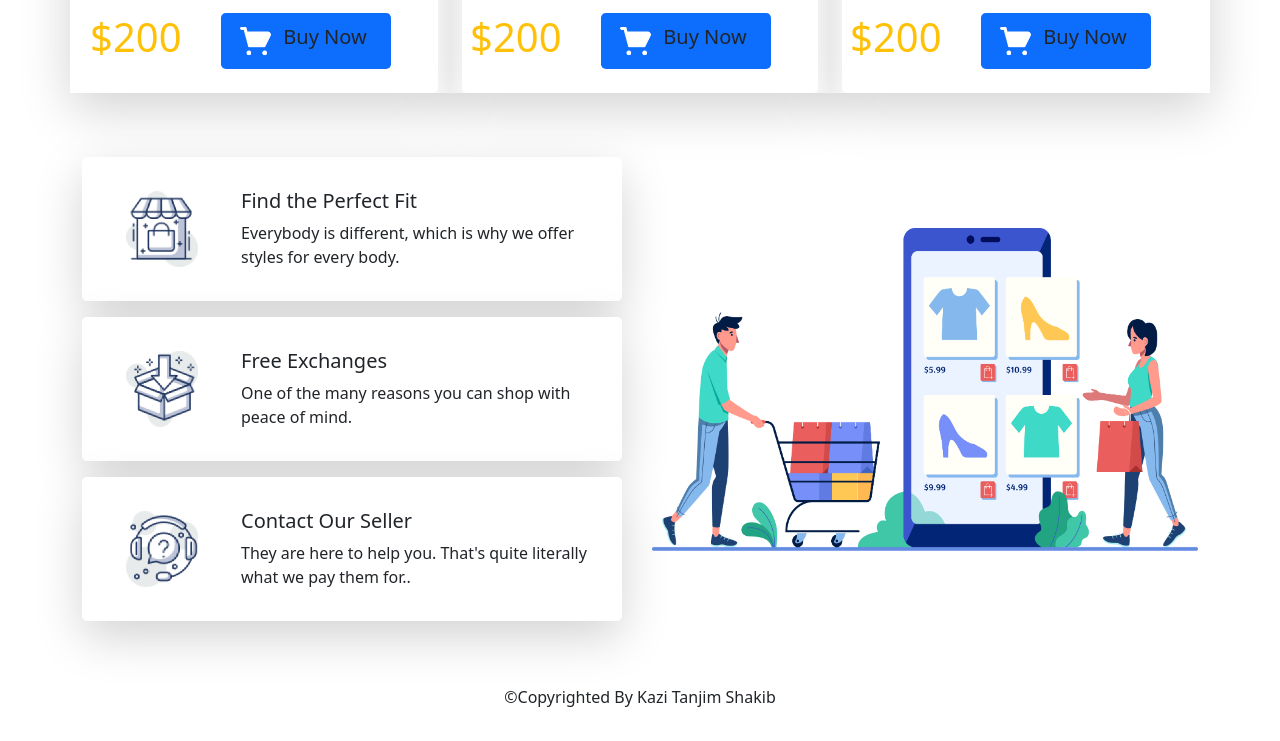
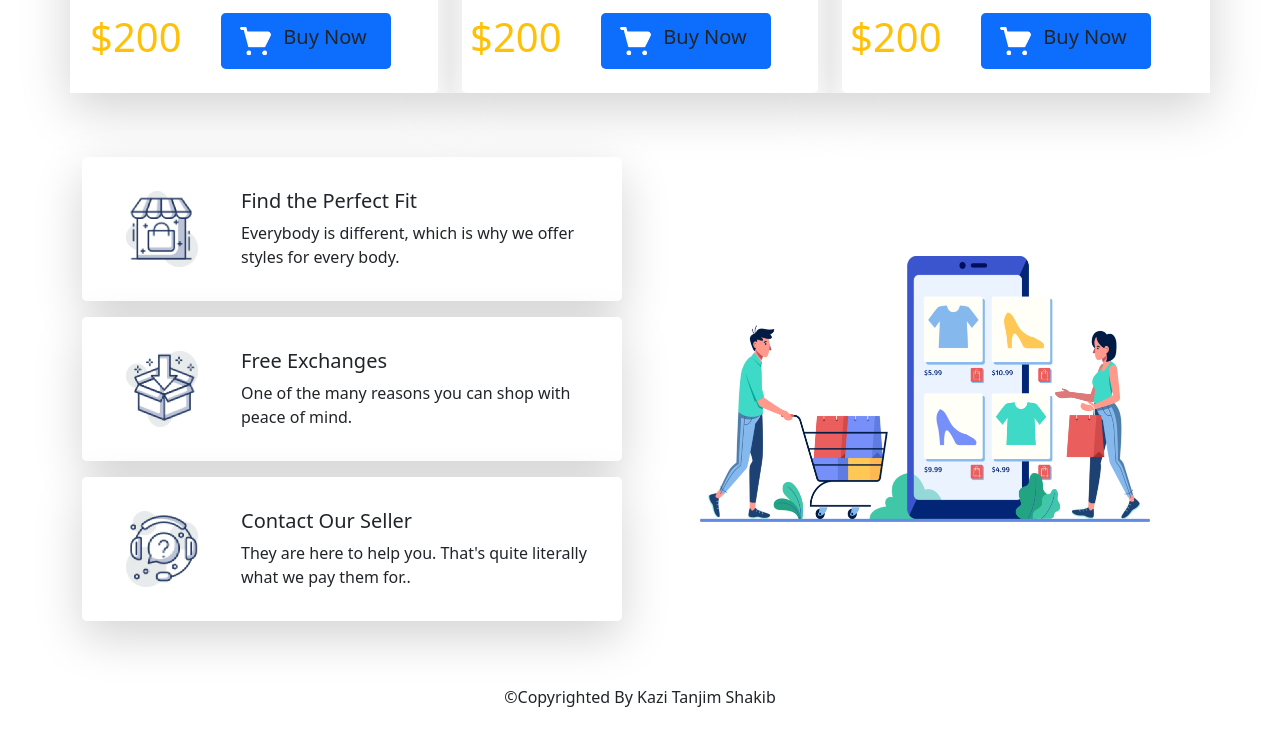
Before and after one commit to Shakib053/nike-react-practice, a plain HTML site: page index.html in a window 1280 px wide. Shown: the part 1973-2714 px from the top of the page. Drawn offline with Linux system fonts and the light colour scheme.

Commit message:
third one

```diff
--- a/index.html
+++ b/index.html
@@ -202,7 +202,7 @@
     <div class="container">
       <div class="row d-flex gy-5">
         <div class="col-lg-6 d-flex order-sm-2 align-items-center rounded-3">
-          <img class="img-fluid " src="icons/XMLID 1.png" alt="" srcset="">
+          <img class="img-fluid p-5" src="icons/XMLID 1.png" alt="" srcset="">
         </div>
         <div class="col-lg-6 pt-3 rounded-3">
           <div class="card mb-3 shadow-lg border-0 p-3 rounded-3" style="max-width: 540px;">
```
